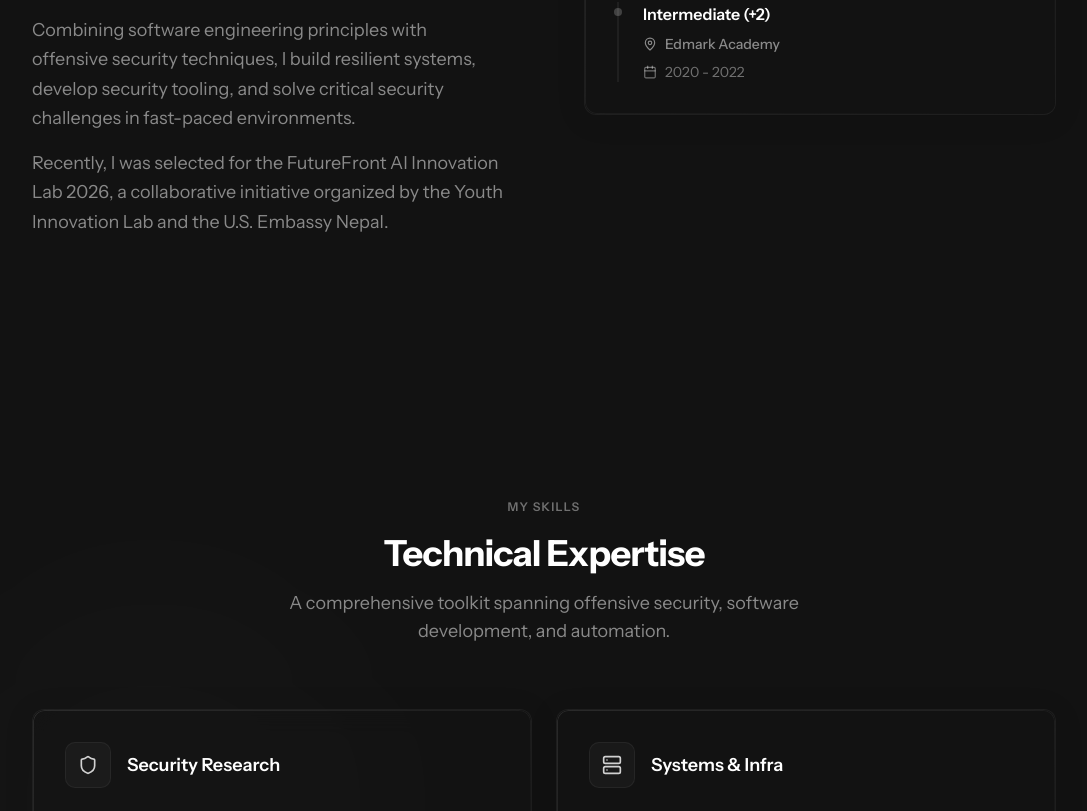
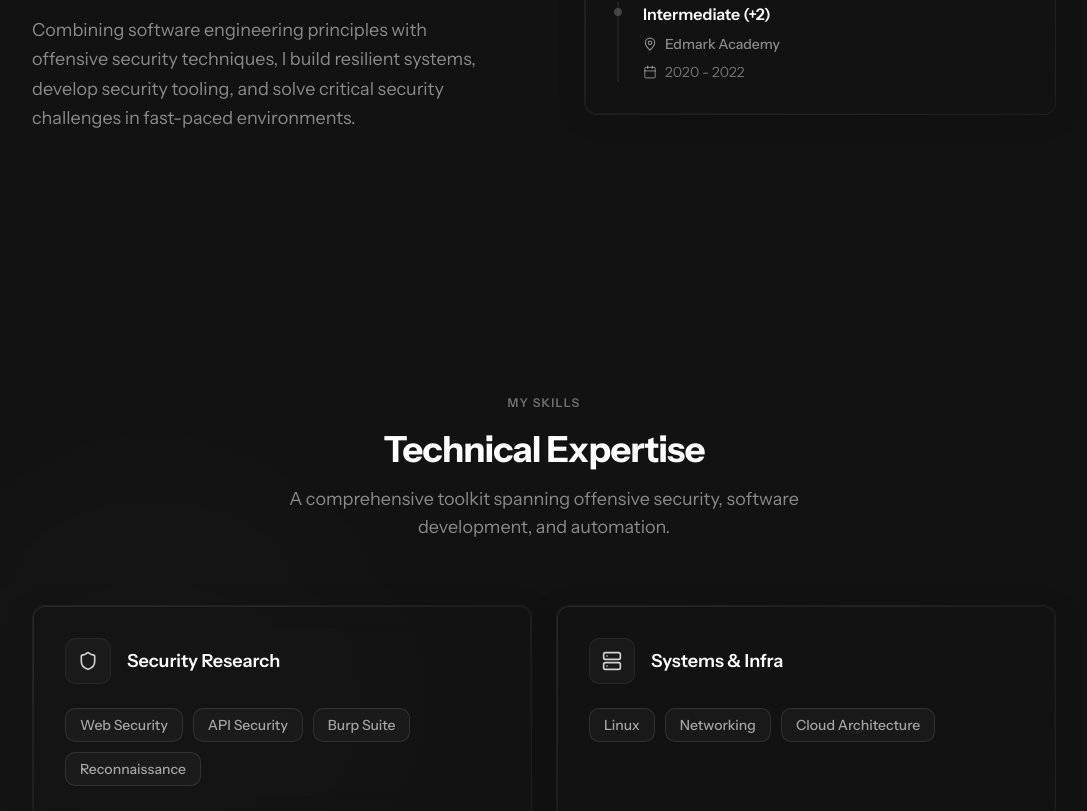
Before and after one commit to rajivsthh/portfolio-main, a React (Vite) app: page / in a window 1280 px wide. Shown: the part 1149-1960 px from the top of the page, without its empty margins (96-1183 px from the left). Built offline with nearby package versions, Linux system fonts and the light colour scheme; no server answers; the HTML template or start-up script is replaced by a standard one.

Commit message:
refactor: move FutureFront AI Innovation Lab entry from About and Certifications sections to ProjectsSection

```diff
--- a/src/components/AboutSection.tsx
+++ b/src/components/AboutSection.tsx
@@ -47,10 +47,6 @@ const AboutSection = () => {
                   resilient systems, develop security tooling, and solve critical security challenges in
                   fast-paced environments.
                 </p>
-                <p>
-                  Recently, I was selected for the <strong>FutureFront AI Innovation Lab 2026</strong>,
-                  a collaborative initiative organized by the Youth Innovation Lab and the U.S. Embassy Nepal.
-                </p>
               </div>
             </div>
 
--- a/src/components/CertificationsSection.tsx
+++ b/src/components/CertificationsSection.tsx
@@ -32,13 +32,6 @@ const certifications: Certification[] = [
     subtitle: "Programming Course",
     achievement: "6 Days Course",
     icon: BookOpen,
-  },
-  {
-    title: "FutureFront AI Innovation Lab 2026",
-    subtitle: "Youth Innovation Lab & U.S. Embassy",
-    achievement: "Participant",
-    icon: Award,
-    highlight: true,
   },
   {
     title: "KIST FAIR 2081 - Certificate Image",
--- a/src/components/ProjectsSection.tsx
+++ b/src/components/ProjectsSection.tsx
@@ -89,6 +89,17 @@ const projects = [
       github: "#",
     },
   },
+  {
+    title: "FutureFront AI Innovation Lab",
+    role: "Participant",
+    description: "Participated in the FutureFront AI Innovation Lab 2026 organized by Youth Innovation Lab in collaboration with the U.S. Embassy Nepal.",
+    tags: ["AI", "Innovation", "Research"],
+    icon: FileText,
+    links: {
+      demo: "#",
+      github: "#",
+    },
+  },
 ];
 
 const ProjectsSection = () => {
```
